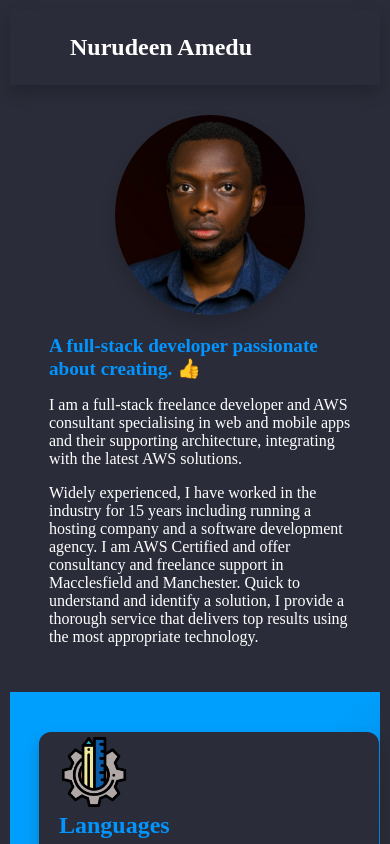
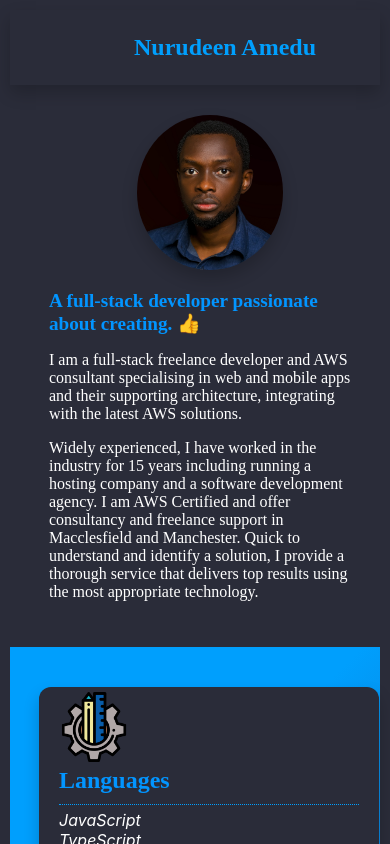
Before and after one commit to theallegrarr/portfolio-new, a React (Create React App) app: page / in a window 390 px wide. Shown: the top 844 px of the page. Built offline with nearby package versions, Linux system fonts and the light colour scheme; a web font is replaced by a local one.

Commit message:
more work done

```diff
--- a/src/App.css
+++ b/src/App.css
@@ -1,6 +1,6 @@
 @import url(http://fonts.googleapis.com/css?family=Muli);
 
-p, h1, h2, h3, h4, h5, span {
+p, h1, h2, h3, h4, h5, span, a {
   font-family: Muli;
 }
 
@@ -13,6 +13,41 @@ p, h1, h2, h3, h4, h5, span {
   overflow: hidden;
 }
 
+.sec-menu-box {
+  display: flex;
+  flex-direction: row;
+  justify-content: space-around;
+  border-top: 1px dotted #009ffd;
+}
+
+.sec-menu {
+  display: flex;
+  margin-top: 10px;
+  flex-direction: row;
+  justify-content: space-around;
+  height: 30px;
+  width: 90vw;
+  max-width: 1400px;
+  align-items: center;
+}
+
+.sec-menu a {
+  margin: 10px;
+  margin-top: 0;
+  text-decoration: none;
+  color: white;
+  font-weight: bold;
+}
+
+.sec-menu a:hover {
+  color: #009ffd;
+}
+
+.sec-menu img {
+  width: 20px;
+  display: none;
+}
+
 span {
   font-size: larger;
   font-weight: 900;
@@ -22,20 +57,46 @@ span {
 .img-area {
   display: flex;
   flex-direction: row;
-  justify-content: center;
+  justify-content: space-around;
 }
 
 .nav p {
-  color: white;
+  color: #009ffd;
   font-size: x-large;
   font-weight: bold;
-  text-align: left;
+  text-align: center;
   margin-left: 60px;
 }
 
 .nav {
   /* border-bottom: 1px dotted #0295FF; */
+  display: flex;
+  flex-direction: row;
+  justify-content: space-around;
+  width: 100%;
   box-shadow: 0px 8px 16px 0px rgba(0,0,0,0.2);
+}
+
+.icons {
+  display: flex;
+  flex-direction: row;
+  align-self: center;
+  justify-content: space-between;
+  width: 100%;
+  margin-top: 40px;
+  /* border-top: 1px dotted #009ffd; */
+  padding-left: 10px;
+  padding-right: 10px;
+  padding-top: 20px;
+}
+
+.icons img {
+  height: 30px;
+  cursor: pointer;
+}
+
+.icons img:hover {
+  opacity: 0.5;
 }
 
 .cta-container {
@@ -50,19 +111,19 @@ span {
   flex-direction: row;
   justify-content: space-evenly;
   width: 100vw;
-  max-width: 1400px;
+  max-width: 1200px;
   margin-top: 80px;
   margin-bottom: 30px;
-  padding: 10px;
+  padding: 5px;
 }
 
 
 
-.cta img {
+.cta .img-area img {
   border-radius: 50%;
   box-shadow: 0px 8px 16px 0px rgba(0,0,0,0.2);
   margin-left: 10px;
-  max-width: 50%;
+  width: 50%;
   display: flex;
   flex-direction: row;
   justify-content: center;
@@ -174,7 +235,7 @@ ul {
   align-items: center;
 }
 
-@media only screen and (max-width: 800px) {
+@media only screen and (max-width: 1000px) {
   .cta {
     flex-direction: column-reverse;
     align-items: center;
@@ -182,11 +243,12 @@ ul {
     margin-top: 30px;
     padding: 0;
   }
-  .cta img {
-    flex-direction: column;
-    max-width: 100%;
-    margin-top: 0;
-    max-height: 200px;
+  .cta .img-area img {
+    flex-direction: row;
+    max-width: auto;
+    height: auto;
+    max-height: 300px;
+
   }
   .cta .text {
     margin-top: 20px;
@@ -196,4 +258,7 @@ ul {
   .stacks .stack-card {
     min-width: 300px;
   }
+  .icons {
+    width: 90%;
+  }
 }
```
